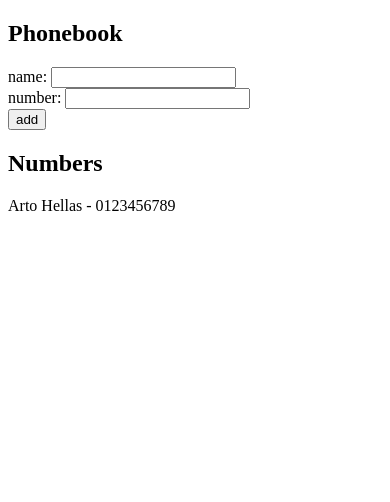
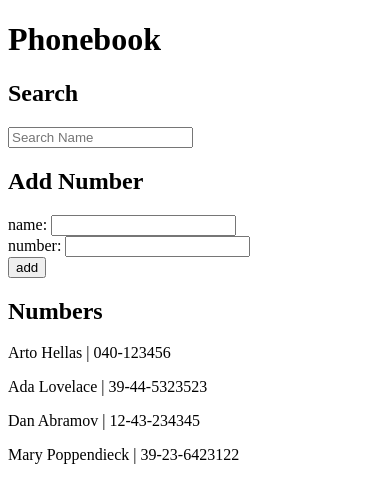
Before and after one commit to alikehel/fullstackopen-exercises, a React (Create React App) app in the folder part2/phonebook/: page / in a window 390 px wide. Shown: the top 502 px of the page. Built offline with nearby package versions, Linux system fonts and the light colour scheme.

Commit message:
finish '2.9*: The Phonebook Step4'

```diff
--- a/part2/phonebook/src/App.js
+++ b/part2/phonebook/src/App.js
@@ -1,7 +1,14 @@
 import { useState } from 'react';
 
 const App = () => {
-    const [persons, setPersons] = useState([{ name: 'Arto Hellas', number: '0123456789' }]);
+    const [persons, setPersons] = useState([
+        { name: 'Arto Hellas', number: '040-123456', id: 1 },
+        { name: 'Ada Lovelace', number: '39-44-5323523', id: 2 },
+        { name: 'Dan Abramov', number: '12-43-234345', id: 3 },
+        { name: 'Mary Poppendieck', number: '39-23-6423122', id: 4 }
+    ]);
+    const [searchedPersons, setSearchedPersons] = useState([]);
+    const [searching, setSearching] = useState(false);
     const [newName, setNewName] = useState('');
     const [newNumber, setNewNumber] = useState('');
 
@@ -13,12 +20,20 @@ const App = () => {
         setNewNumber(e.target.value);
     };
 
+    const handleSearchChange = (e) => {
+        setSearchedPersons(persons.filter((person) => {
+            return person.name.toLowerCase().includes(e.target.value.toLowerCase())
+        }))
+        setSearching(true)
+    }
+
     const handleSubmit = (e) => {
         e.preventDefault()
 
         const newPerson = {
             name: newName,
-            number: newNumber
+            number: newNumber,
+            id: persons.length + 1
         }
 
         const personExists = persons.some((person) => {
@@ -36,7 +51,10 @@ const App = () => {
 
     return (
         <div>
-            <h2>Phonebook</h2>
+            <h1>Phonebook</h1>
+            <h2>Search</h2>
+            <input placeholder='Search Name' onChange={handleSearchChange} />
+            <h2>Add Number</h2>
             <form onSubmit={handleSubmit}>
                 <div>
                     name: <input value={newName} onChange={handleNameChange} />
@@ -51,9 +69,15 @@ const App = () => {
             <h2>Numbers</h2>
             <div>
                 {
-                    persons.map((person) => {
-                        return <p key={person.name}>{person.name} - {person.number}</p>;
-                    })
+                    !searching
+                        ?
+                        persons.map((person) => {
+                            return <p key={person.name}>{person.name} | {person.number}</p>;
+                        })
+                        :
+                        searchedPersons.map((person) => {
+                            return <p key={person.name}>{person.name} | {person.number}</p>;
+                        })
                 }
             </div>
         </div>
```
